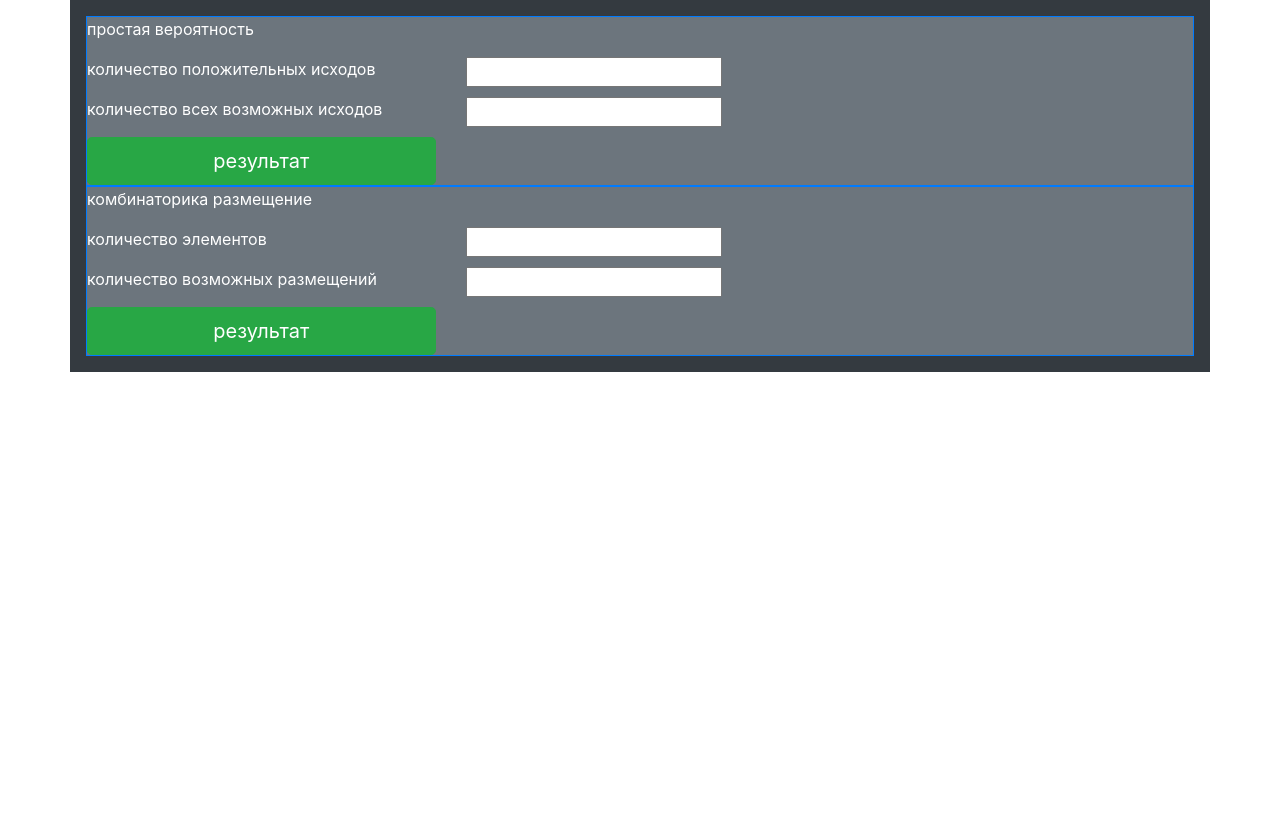
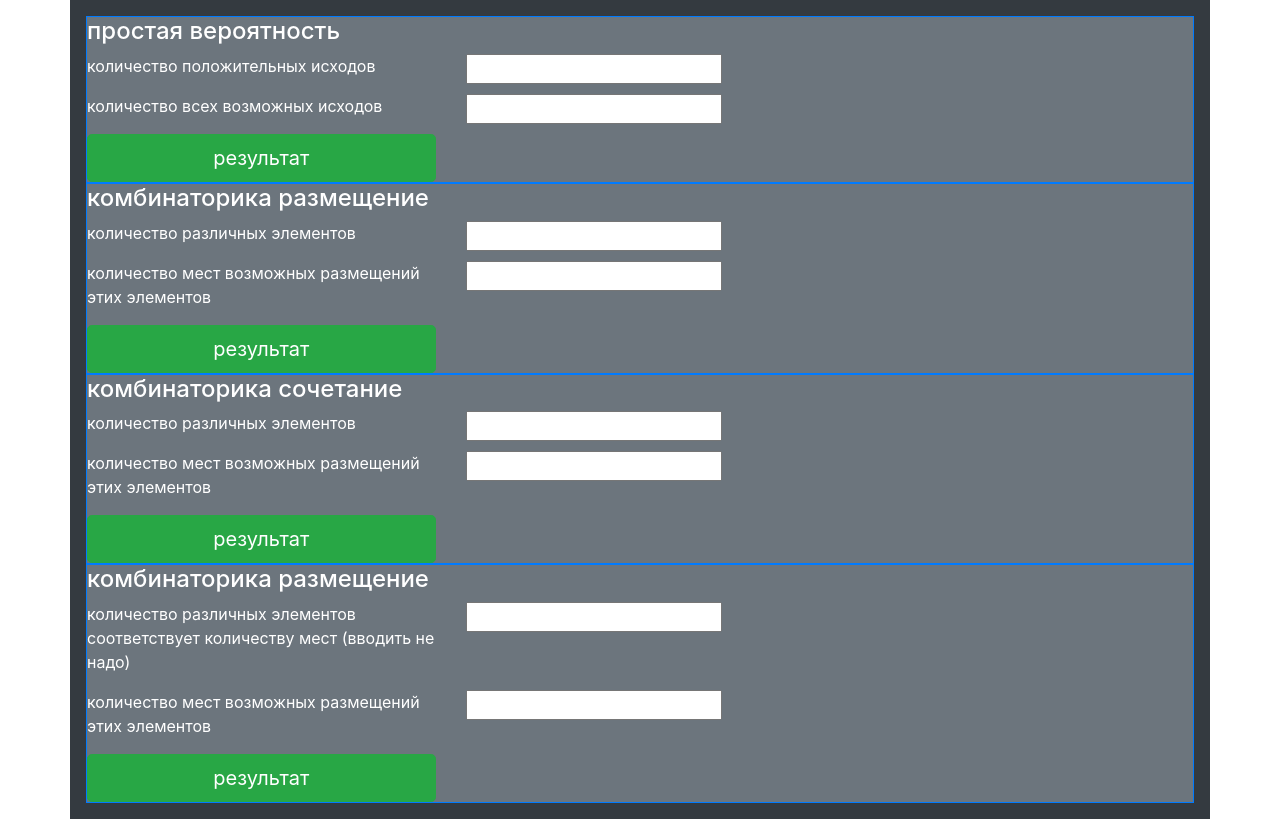
Before and after one commit to ilgizDashkin/probability, a React (Create React App) app: page / in a window 1280 px wide. Built offline with nearby package versions, Linux system fonts and the light colour scheme.

Commit message:
добавил комбинаторику перестановку

```diff
--- a/src/App.js
+++ b/src/App.js
@@ -2,7 +2,7 @@ import React from 'react';
 // import logo from './logo.svg';
 // import './App.css';
 import Panel from './components/Panel';
-import { simple_probality, combinat_placement } from './logic'
+import { simple_probality, combinat_placement,combinat_combination,combinat_transposition } from './logic'
 
 function App() {
 
@@ -10,8 +10,16 @@ function App() {
     <div className="container p-2   text-white p-3 bg-dark" >
       <Panel name="простая вероятность" id_1='simple_probality1' id_2='simple_probality2' id_3='result_simple_probality'
       name_input_1="количество положительных исходов" name_input_2="количество всех возможных исходов" set_result={simple_probality} />
+
       <Panel name="комбинаторика размещение" id_1='combinat_placement1' id_2='combinat_placement2' id_3='result_combinat_placement'
-      name_input_1="количество элементов" name_input_2="количество возможных размещений"set_result={combinat_placement} />
+      name_input_1="количество различных элементов" name_input_2="количество мест возможных размещений этих элементов"set_result={combinat_placement} />
+
+     <Panel name="комбинаторика сочетание" id_1='combinat_combination1' id_2='combinat_combination2' id_3='result_combinat_combination'
+      name_input_1="количество различных элементов" name_input_2="количество мест возможных размещений этих элементов"set_result={combinat_combination} />
+
+    <Panel name="комбинаторика размещение" id_1='combinat_transposition1' id_2='combinat_transposition2' id_3='result_combinat_transposition'
+      name_input_1="количество различных элементов соответствует количеству мест (вводить не надо)" name_input_2="количество мест возможных размещений этих элементов"set_result={combinat_transposition} />
+
     </div>
   );
 }
--- a/src/components/Panel.js
+++ b/src/components/Panel.js
@@ -6,7 +6,7 @@ function Panel(props) {
 
   return (
     <div className="border border-primary bg-secondary">
-      <p>{props.name}</p>
+      <h4>{props.name}</h4>
       <Input id={props.id_1} name={props.name_input_1} />
       <Input id={props.id_2} name={props.name_input_2} />
       <div className="row ">
--- a/src/logic.js
+++ b/src/logic.js
@@ -9,7 +9,7 @@ function simple_probality() {
     let result = document.getElementById('result_simple_probality')
     let out = probabilyty(m, n)
     if (out) {
-        result.textContent = "вероятность события " + out + "%"
+        result.textContent = "вероятность события равно: " + out + "%"
     }
 }
 
@@ -29,18 +29,56 @@ function placement(m, n) {
     }
 }
 
-
 function combinat_placement() {
-    let m = document.getElementById('combinat_placement1').value
-    let n = document.getElementById('combinat_placement2').value
+    let m = Number(document.getElementById('combinat_placement1').value)
+    let n = Number(document.getElementById('combinat_placement2').value)
     let result = document.getElementById('result_combinat_placement')
     let out = placement(m, n)
     if (out) {
-        result.textContent = "варианты комбинации размещение m элементов в n позициях " + out
+        result.textContent =`варианты комбинации размещение ${m} элементов в ${n} позициях равно: ${out}`
     }else{
         result.textContent ="введены неправильные данные"
     }
-
+}
+// комбинаторика сочетания
+function combination(m, n) {
+    if ((n>m)&&(m>0) && (n > 1)) {
+        let num = factorial(n)
+        let denom =factorial(m)*factorial(n - m)
+        console.log("числительное "+num)
+        console.log("знаменательное "+denom)
+        return (num / denom).toFixed(2)
+    }
+}
+function combinat_combination() {
+    let m = Number(document.getElementById('combinat_combination1').value)
+    let n = Number(document.getElementById('combinat_combination2').value)
+    let result = document.getElementById('result_combinat_combination')
+    let out = combination(m, n)
+    if (out) {
+        result.textContent = `варианты комбинации сочетания ${m} элементов в ${n} позициях равно: ${out}`
+    }else{
+        result.textContent ="введены неправильные данные"
+    }
 }
 
-export { simple_probality, combinat_placement }
+// комбинаторика перестановка
+function transposition(n) {
+    if (n>0) {
+        let num = factorial(n)
+        console.log("факториал "+num)
+        return num
+    }
+}
+function combinat_transposition() {
+    let n = Number(document.getElementById('combinat_transposition2').value)
+    document.getElementById('combinat_transposition1').value=n
+    let result = document.getElementById('result_combinat_transposition')
+    let out = transposition(n)
+    if (out) {
+        result.textContent = `варианты комбинации сочетания ${n} элементов в ${n} позициях равно: ${out}`
+    }else{
+        result.textContent ="введены неправильные данные"
+    }
+}
+export { simple_probality, combinat_placement,combinat_combination,combinat_transposition }
```
Also changed, not shown: public/logo192.png (added), public/logo512.png (added).
